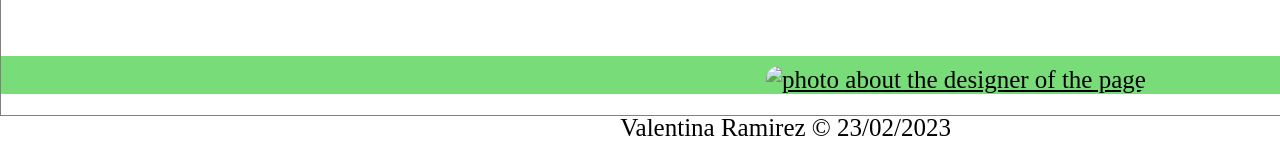
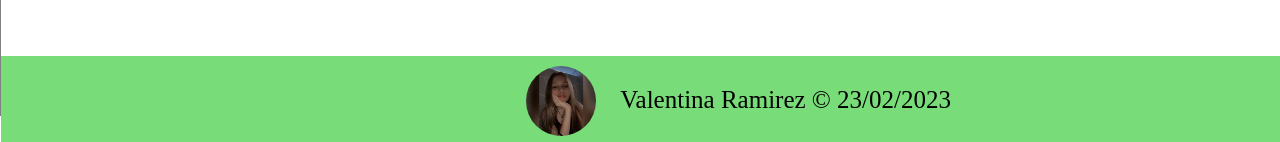
Before and after one commit to Valen094/COOKING_BLOG, a plain HTML site: page index.html in a window 1280 px wide. Shown: the part 3793-3935 px from the top of the page. Drawn offline with Linux system fonts and the light colour scheme.

Commit message:
added file img

```diff
--- a/index.html
+++ b/index.html
@@ -150,7 +150,7 @@
             height="300">
 
         <div class="lineee"> <a target="_blank" href="https://www.instagram.com/valen_09184/"><img
-                    src="Img/Valen-Image.png" alt="photo about the designer of the page" width="70" height="70"> </a>
+                    src="Img/image_Valen.png" alt="photo about the designer of the page" width="70" height="70"> </a>
             <p> Valentina Ramirez &copy; 23/02/2023 </p>
         </div>
 
```
Also changed, not shown: Img/image_Valen.png (added).
